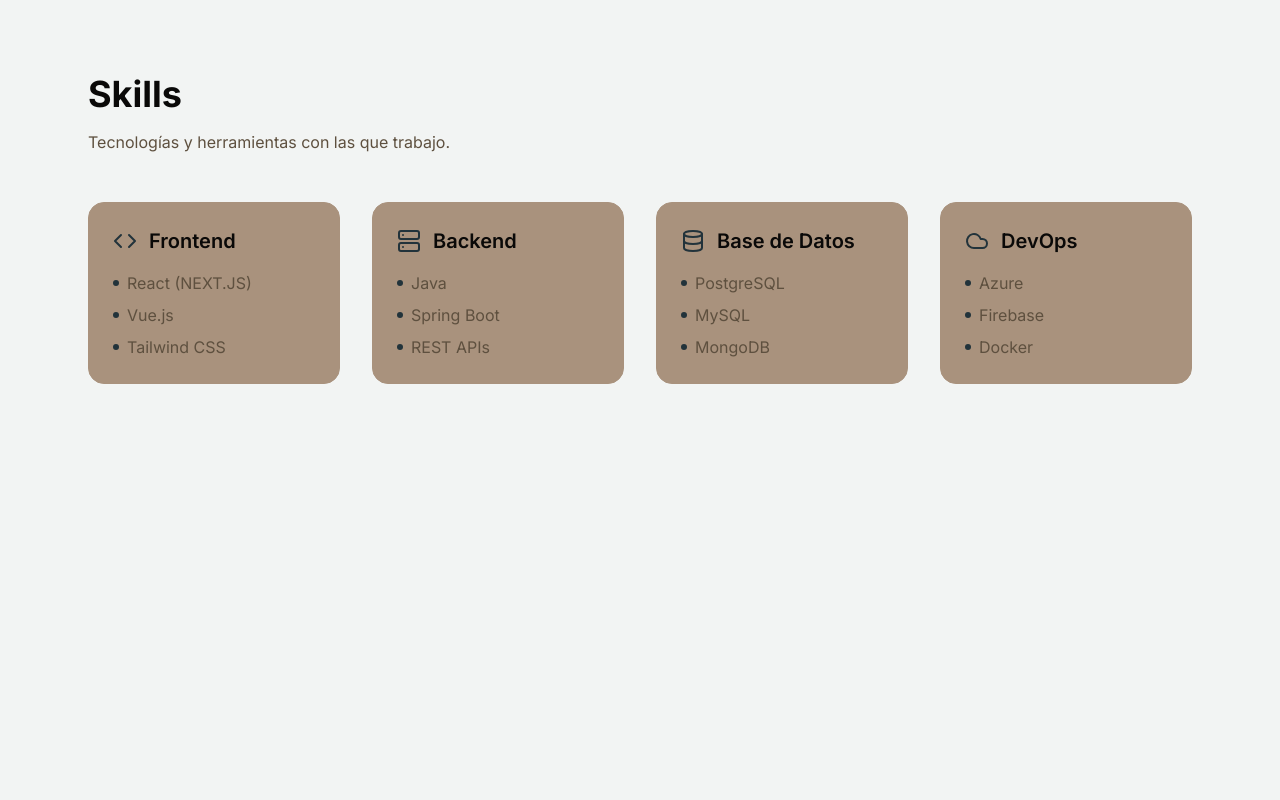
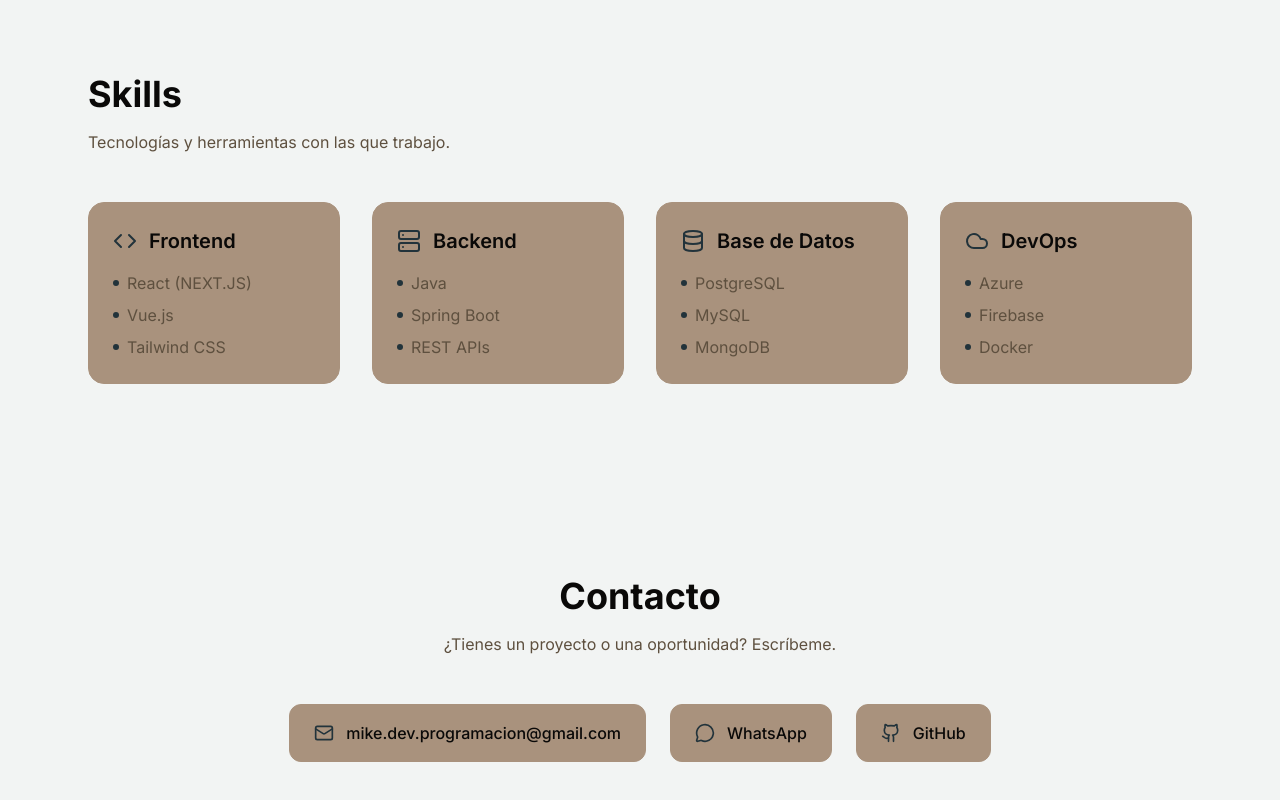
Before and after one commit to itsmikenakanodev/portafolio-mg, a Next.js app: page / in a window 1280 px wide. Shown: the part 1549-2349 px from the top of the page. Before the commit the page ends 2029 px from the top, so only its background shows below. Built offline with nearby package versions, Linux system fonts and the light colour scheme.

Commit message:
feat: agregar sección de contacto con enlaces a gmail, WhatsApp y GitHub

```diff
--- a/src/app/page.tsx
+++ b/src/app/page.tsx
@@ -2,15 +2,16 @@
 import Hero from "@/components/Hero";
 import Projects from "@/components/Projects";
 import Skills from "@/components/Skills";
-
+import Contact from "@/components/Contact";
 export default function Home() {
   return (
     <>
       <Navbar />
       <main className="bg-background text-foreground">
         <Hero />
-        <Projects/>
-        <Skills></Skills>
+        <Projects />
+        <Skills />
+        <Contact />
       </main>
 
     </>
--- /dev/null
+++ b/src/components/Contact.tsx
@@ -0,0 +1,70 @@
+"use client";
+
+import { motion } from "framer-motion";
+import { Mail, Github, MessageCircle } from "lucide-react";
+
+export default function Contact() {
+    return (
+        <section id="contact" className="py-24">
+            <div className="max-w-4xl mx-auto px-6 text-center">
+
+                <motion.div
+                    initial={{ opacity: 0, y: 24 }}
+                    whileInView={{ opacity: 1, y: 0 }}
+                    viewport={{ once: true }}
+                    transition={{ duration: 0.5 }}
+                    className="mb-12"
+                >
+                    <h2 className="text-3xl md:text-4xl font-bold">
+                        Contacto
+                    </h2>
+                    <p className="mt-4 text-secondary-text">
+                        ¿Tienes un proyecto o una oportunidad? Escríbeme.
+                    </p>
+                </motion.div>
+
+                {/* Links */}
+                <motion.div
+                    initial={{ opacity: 0, y: 24 }}
+                    whileInView={{ opacity: 1, y: 0 }}
+                    viewport={{ once: true }}
+                    transition={{ duration: 0.6 }}
+                    className="flex flex-col sm:flex-row justify-center gap-6"
+                >
+                    <a
+                        href="mailto:mike.dev.programacion@gmail.com"
+                        className="flex items-center justify-center gap-3 px-6 py-4 rounded-xl bg-card border border-border hover:-translate-y-1 transition"
+                    >
+                        <Mail className="w-5 h-5 text-primary" />
+                        <span className="font-medium">
+                            mike.dev.programacion@gmail.com
+                        </span>
+                    </a>
+
+                    <a
+                        href="https://wa.me/593984246422"
+                        target="_blank"
+                        className="flex items-center justify-center gap-3 px-6 py-4 rounded-xl bg-card border border-border hover:-translate-y-1 transition"
+                    >
+                        <MessageCircle className="w-5 h-5 text-primary" />
+                        <span className="font-medium">
+                            WhatsApp
+                        </span>
+                    </a>
+
+                    <a
+                        href="https://github.com/itsmikenakanodev"
+                        target="_blank"
+                        className="flex items-center justify-center gap-3 px-6 py-4 rounded-xl bg-card border border-border hover:-translate-y-1 transition"
+                    >
+                        <Github className="w-5 h-5 text-primary" />
+                        <span className="font-medium">
+                            GitHub
+                        </span>
+                    </a>
+                </motion.div>
+
+            </div>
+        </section>
+    );
+}
```
